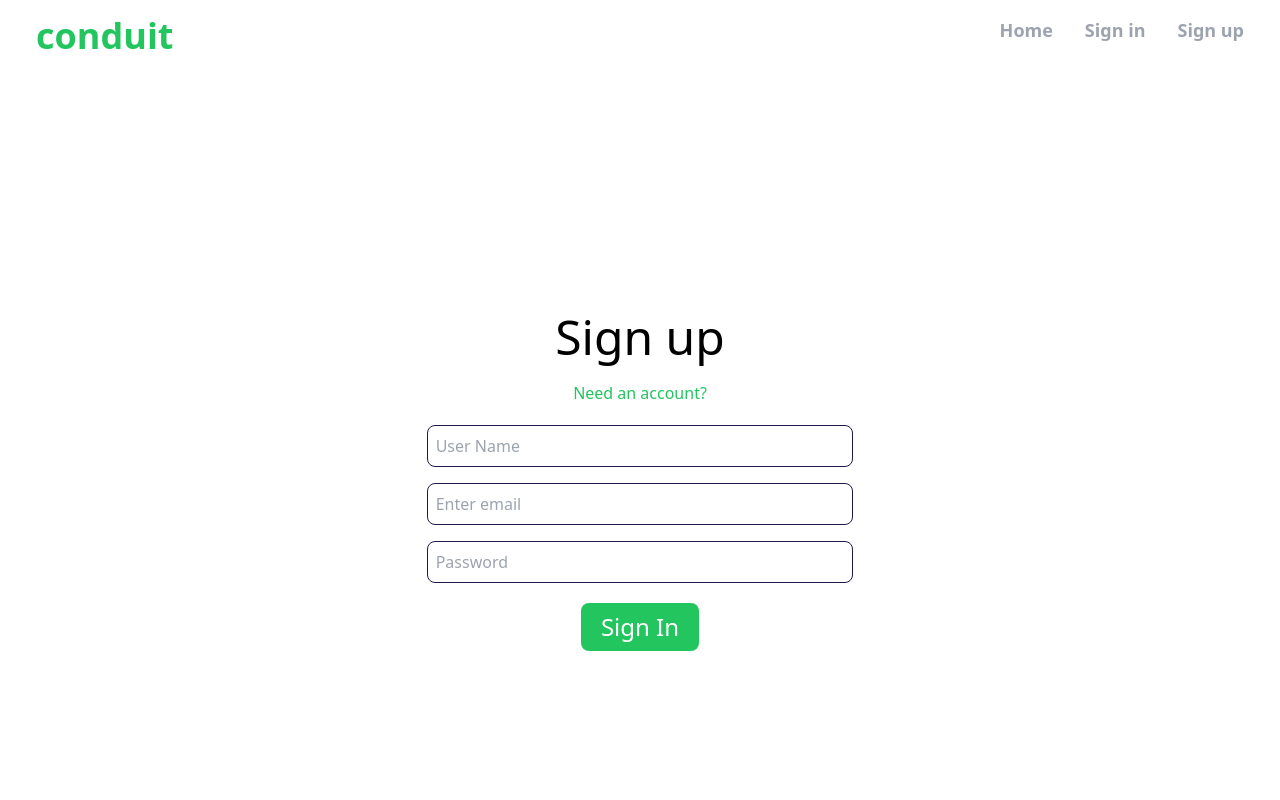
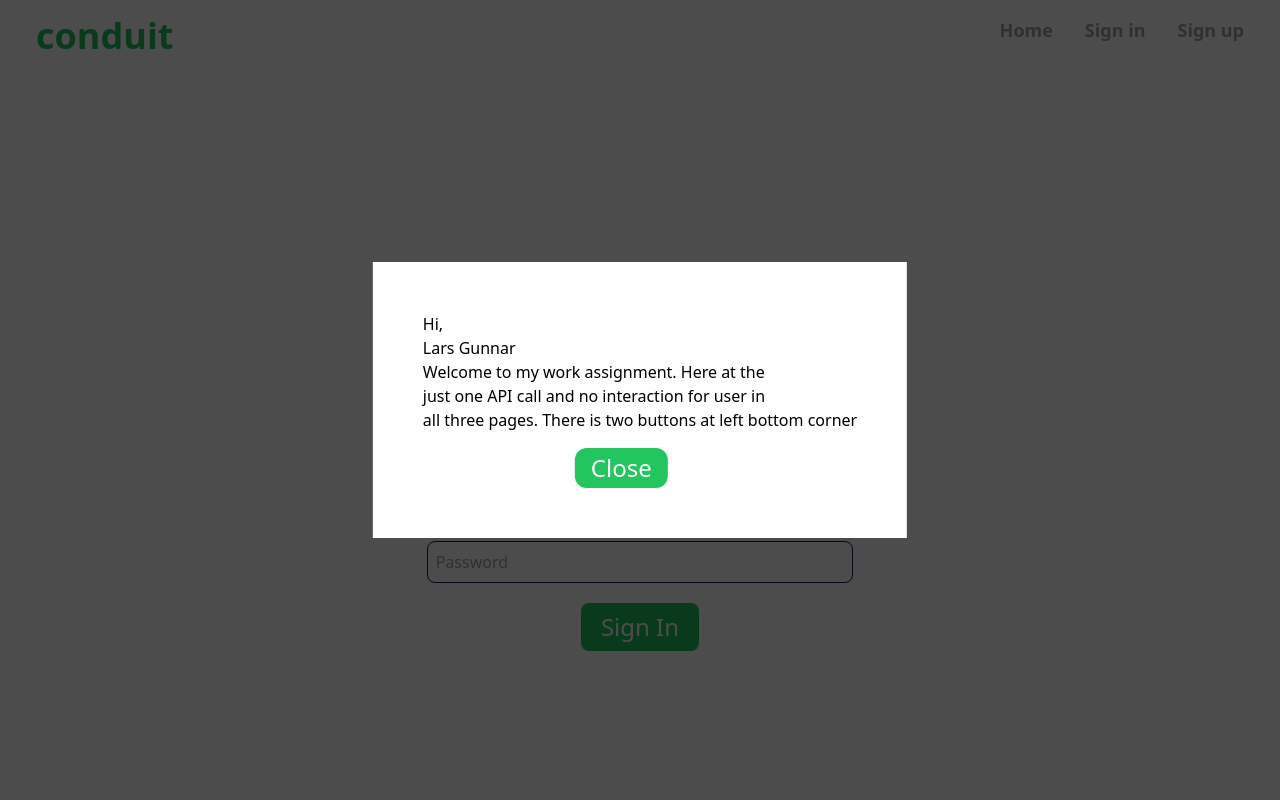
Before and after one commit to As-Tomas/1-Starting-our-React-Adventure, a React (Vite) app in the folder realwold.how first project/: page /signup in a window 1280 px wide. Shown: the top 800 px of the page. Built offline with nearby package versions, Linux system fonts and the light colour scheme.

Commit message:
Ading popup

```diff
--- a/realwold.how first project/index.html
+++ b/realwold.how first project/index.html
@@ -8,6 +8,7 @@
   </head>
   <body>
     <div id="root"></div>
+    <div id="portal"></div>
     <script type="module" src="/src/main.jsx"></script>
   </body>
 </html>
--- a/realwold.how first project/src/App.jsx
+++ b/realwold.how first project/src/App.jsx
@@ -6,8 +6,14 @@ import Footer from "./components/Footer/Footer";
 import { Route, Routes } from "react-router-dom";
 import SignUp from "./Pages/SignUp";
 import SignIn from "./Pages/SignIn";
+import Modal from "./components/Modal/Modal";
+import { useState } from "react";
 
 function App() {
+
+  const [isOpen, setIsOpen] = useState(true)
+
+
   return (
     <>
       <NavBar />
@@ -17,8 +23,13 @@ function App() {
           <Route path="/signin" element={<SignIn />} />
           <Route path="/signup" element={<SignUp />} />
         </Routes>
+        <button className="border rounded-lg px-4" onClick={() => setIsOpen(true)}>Open Modal</button>
         <Footer />
       </div>
+
+      <Modal open={isOpen} onClose={() => setIsOpen(false)}>
+      Lars Gunnar
+      </Modal>
     </>
   );
 }
--- a/realwold.how first project/src/components/Content/ContentList.jsx
+++ b/realwold.how first project/src/components/Content/ContentList.jsx
@@ -90,7 +90,7 @@ export const ContentList = () => {
         </div>
       </div>
 
-      <button onClick={refetch}> Refetch</button>
+      <button className="border rounded-lg px-4" onClick={refetch}> Refetch</button>
     </div>
   );
 };
--- /dev/null
+++ b/realwold.how first project/src/components/Modal/Modal.jsx
@@ -0,0 +1,44 @@
+
+import  ReactDom  from "react-dom";
+
+const MODAL_STYLES = {
+  position: "fixed",
+  top: "50%",
+  left: "50%",
+  transform: "translate(-50%, -50%)",
+  backgroundColor: "#FFF",
+  padding: "50px",
+  zIndex: 1000,
+};
+
+const OVERLAY_STYLES = {
+  position: "fixed",
+  top: 0,
+  left: 0,
+  right: 0,
+  bottom: 0,
+  backgroundColor: "rgba(0, 0, 0, .7)",
+  zIndex: 1000,
+};
+
+// eslint-disable-next-line react/prop-types
+export default function Modal({ open, children, onClose }) {
+  if (!open) return null;
+
+  return ReactDom.createPortal(
+    <>
+      <div style={OVERLAY_STYLES} />
+      <div style={MODAL_STYLES}>
+        <div>
+          <h2>Hi,</h2>
+          <p>{children}</p>
+          <p>Welcome to my work assignment. Here at the <br/> just one API call and no interaction for user in <br/> all three pages. There is two buttons at left bottom corner</p>
+        </div>
+        <button className="text-2xl text-white bg-green-500 rounded-xl py-1 px-4 mt-4 mx-[35%] "
+        onClick={onClose}> Close </button>
+
+      </div>
+    </>,
+    document.getElementById("portal")
+  );
+}
```
